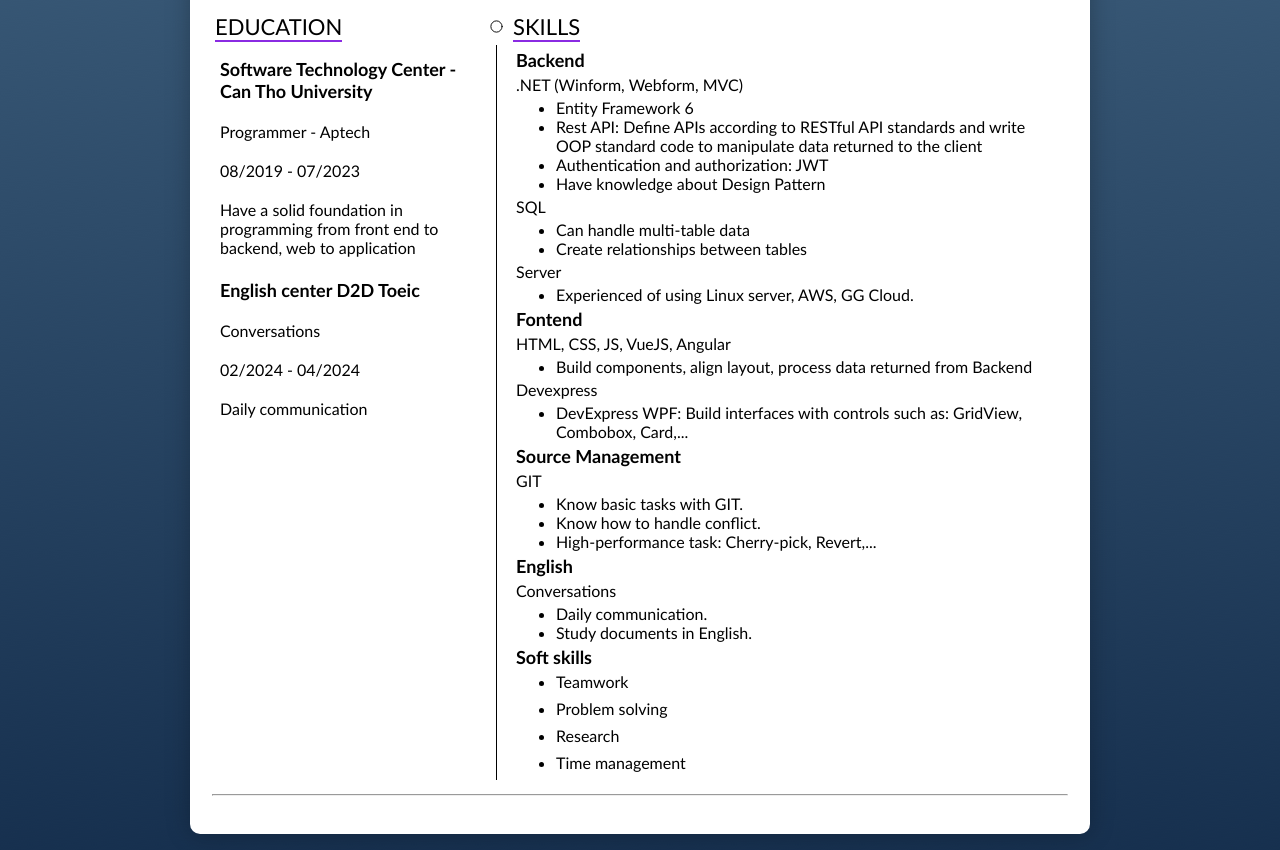
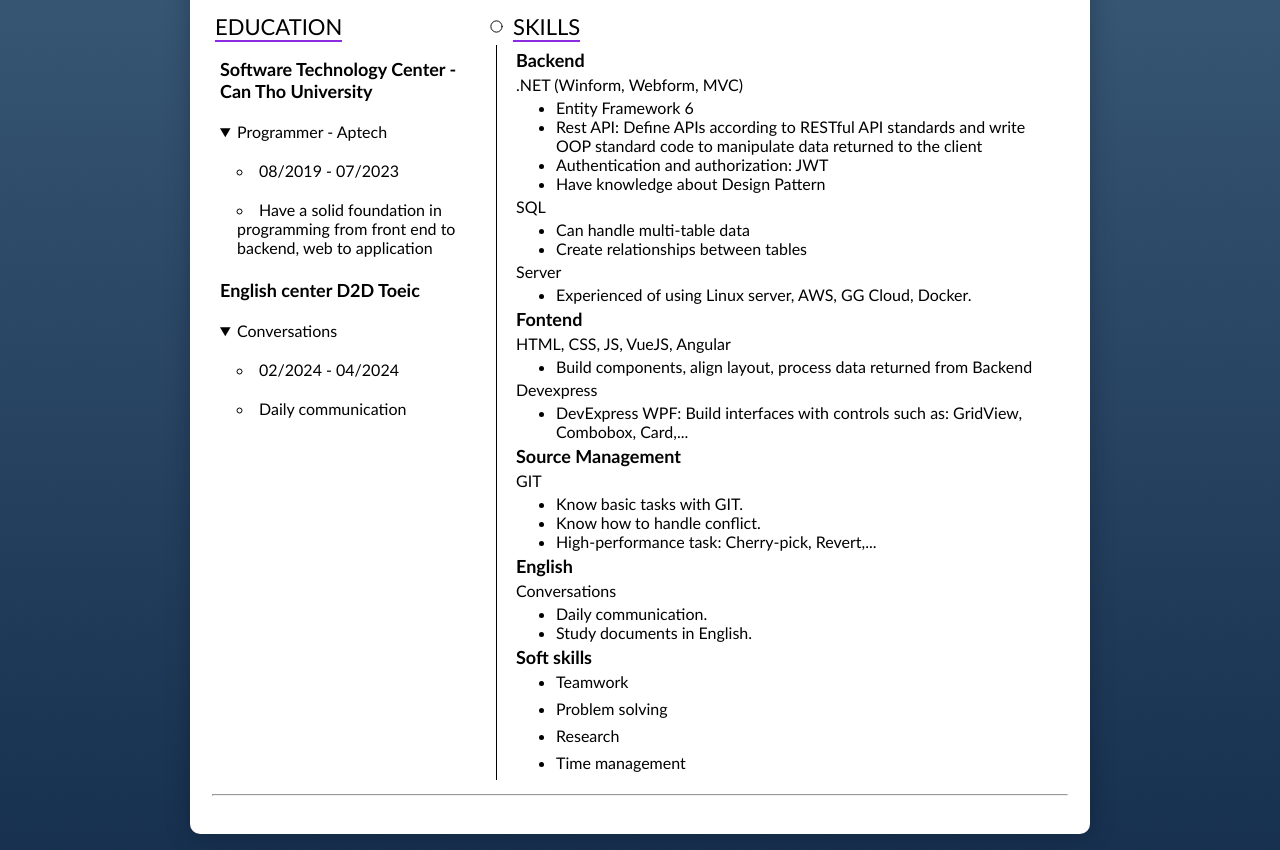
Before and after one commit to TrQuTo/CurriculumVitae, a Vue app: page / in a window 1280 px wide. Shown: the part 780-1630 px from the top of the page. Built offline with nearby package versions, Linux system fonts and the light colour scheme.

Commit message:
update info

```diff
--- a/src/components/tqtoan_cv.vue
+++ b/src/components/tqtoan_cv.vue
@@ -7,7 +7,7 @@
           <td rowspan="3">
             <div class="avt">
               <div class="circular--portrait">
-                <img v-bind:src="cv_tqtoan.personal_info.avt" alt="avt"/>
+                <img v-bind:src="cv_tqtoan.personal_info.avt" alt="avt" />
               </div>
             </div>
           </td>
@@ -21,30 +21,43 @@
           </td>
         </tr>
         <tr class="fontsize">
-          <td style="width: 250px;">
+          <td style="width: 250px">
             <a>
-              <img class="icon" src="../assets/img/calendar.svg" alt="mail-icon" />
+              <img
+                class="icon"
+                src="../assets/img/calendar.svg"
+                alt="mail-icon"
+              />
             </a>
-            <span class="content">{{ cv_tqtoan.personal_info.date_of_birth }}</span>
+            <span class="content">{{
+              cv_tqtoan.personal_info.date_of_birth
+            }}</span>
           </td>
-          <td style="width: 200px;">
+          <td style="width: 200px">
             <div>
-
               <a>
-                <img class="icon" src="../assets/img/call.svg" alt="phone-number-icon" />
+                <img
+                  class="icon"
+                  src="../assets/img/call.svg"
+                  alt="phone-number-icon"
+                />
               </a>
               <span class="content">{{ cv_tqtoan.personal_info.phone }}</span>
             </div>
           </td>
           <td>
             <a>
-              <img class="icon" src="../assets/img/location.svg" alt="location-icon" />
+              <img
+                class="icon"
+                src="../assets/img/location.svg"
+                alt="location-icon"
+              />
             </a>
             <span class="content">{{ cv_tqtoan.personal_info.address }}</span>
           </td>
         </tr>
         <tr class="fontsize">
-          <td style="width: 250px;">
+          <td style="width: 250px">
             <a>
               <img class="icon" src="../assets/img/mail.svg" alt="mail-icon" />
             </a>
@@ -52,13 +65,21 @@
           </td>
           <td>
             <a>
-              <img class="icon" src="../assets/img/logo-github.svg" alt="location-icon" />
+              <img
+                class="icon"
+                src="../assets/img/logo-github.svg"
+                alt="location-icon"
+              />
             </a>
             <span class="content">{{ cv_tqtoan.personal_info.github }}</span>
           </td>
           <td>
             <a>
-              <img class="icon" src="../assets/img/logo-linkedin.svg" alt="mail-icon" />
+              <img
+                class="icon"
+                src="../assets/img/logo-linkedin.svg"
+                alt="mail-icon"
+              />
             </a>
             <span class="content">{{ cv_tqtoan.personal_info.linkin }}</span>
           </td>
@@ -71,7 +92,7 @@
         <tr>
           <td colspan="3">
             <div class="line-title">
-              <a class="title">{{ $t('objective') }}</a>
+              <a class="title">{{ $t("objective") }}</a>
             </div>
             <p>
               {{ cv_tqtoan.objective.content }}
@@ -86,7 +107,7 @@
         <tr>
           <td colspan="3">
             <div class="line-title">
-              <a class="title">{{ $t('work-experience') }}</a>
+              <a class="title">{{ $t("work-experience") }}</a>
             </div>
           </td>
         </tr>
@@ -96,14 +117,19 @@
               <table class="table table-primary">
                 <tbody>
                   <tr>
-                    <td class="field" style="width: 270px;">
+                    <td class="field" style="width: 270px">
                       <a class="name-loca">{{ wExp.company }}</a>
                     </td>
-                    <td style="width: 20px;">
-                      <a><img class="dot" src="../assets/img/ellipse-outline.svg" alt="big-dot"></a>
+                    <td style="width: 20px">
+                      <a
+                        ><img
+                          class="dot"
+                          src="../assets/img/ellipse-outline.svg"
+                          alt="big-dot"
+                      /></a>
                     </td>
                     <td>
-                      <a style="font-weight: bold;">{{ wExp.position }}</a>
+                      <a style="font-weight: bold">{{ wExp.position }}</a>
                     </td>
                   </tr>
                   <tr>
@@ -132,24 +158,32 @@
             <table class="table table-primary">
               <tbody>
                 <tr>
-                  <td class="field" style="width: 270px;">
+                  <td class="field" style="width: 270px">
                     <div class="line-title">
-                      <a class="title">{{ $t('education') }}</a>
+                      <a class="title">{{ $t("education") }}</a>
                     </div>
                   </td>
-                  <td style="width: 20px;">
-                    <a><img class="dot" src="../assets/img/ellipse-outline.svg" alt="big-dot"></a>
+                  <td style="width: 20px">
+                    <a
+                      ><img
+                        class="dot"
+                        src="../assets/img/ellipse-outline.svg"
+                        alt="big-dot"
+                    /></a>
                   </td>
                   <td>
                     <div class="line-title">
-                      <a class="title">{{ $t('skills') }}</a>
+                      <a class="title">{{ $t("skills") }}</a>
                     </div>
                   </td>
                 </tr>
                 <tr class="work-exp">
                   <td class="education">
                     <table class="table table-primary">
-                      <template v-for="edu in cv_tqtoan.education" :key="edu.ID">
+                      <template
+                        v-for="edu in cv_tqtoan.education"
+                        :key="edu.ID"
+                      >
                         <tbody>
                           <tr>
                             <td>
@@ -157,13 +191,15 @@
                             </td>
                           </tr>
                           <tr>
-                            <td>{{ edu.major }}</td>
+                            <td>
+                              <li style="list-style-type: disclosure-open">{{ edu.major }}</li>
+                            </td>
                           </tr>
                           <tr>
-                            <td>{{ edu.duration }}</td>
+                            <td><li style="list-style-type: circle; padding-left: 17px;">{{ edu.duration }}</li></td>
                           </tr>
                           <tr>
-                            <td>{{ edu.summary }}</td>
+                            <td><li style="list-style-type: circle; padding-left: 17px;">{{ edu.summary }}</li></td>
                           </tr>
                         </tbody>
                       </template>
@@ -174,16 +210,24 @@
                   </td>
                   <td class="skills">
                     <table class="table table-primary">
-                      <template v-for="skill in cv_tqtoan.skills" :key="skill.ID">
+                      <template
+                        v-for="skill in cv_tqtoan.skills"
+                        :key="skill.ID"
+                      >
                         <tbody>
                           <tr>
                             <td class="field">
                               <a class="name-loca">{{ skill.title_skills }}</a>
                             </td>
                           </tr>
-                          <template v-for="description_skill in skill.description_skills" :key="description_skill.ID">
+                          <template
+                            v-for="description_skill in skill.description_skills"
+                            :key="description_skill.ID"
+                          >
                             <tr>
-                              <td v-if="skill.IsSoftSkills != 'true'"><a>{{ description_skill.name_skills }}</a></td>
+                              <td v-if="skill.IsSoftSkills != 'true'">
+                                <a>{{ description_skill.name_skills }}</a>
+                              </td>
                               <td v-else>
                                 <ul>
                                   <li>{{ description_skill.name_skills }}</li>
@@ -192,13 +236,15 @@
                             </tr>
                             <tr>
                               <td>
-                                <ul v-for="desc_s in description_skill.description_skills" :key="desc_s.ID">
+                                <ul
+                                  v-for="desc_s in description_skill.description_skills"
+                                  :key="desc_s.ID"
+                                >
                                   <li>{{ desc_s }}</li>
                                 </ul>
                               </td>
                             </tr>
                           </template>
-
                         </tbody>
                       </template>
                     </table>
@@ -220,240 +266,230 @@
 
 <script>
 export default {
-  name: 'TqtoanCV',
-  el: '#info-cv',
+  name: "TqtoanCV",
+  el: "#info-cv",
   data() {
-    return{
+    return {
       cvLoaded: true,
       cv_tqtoan: {
-      "personal_info": {
-        "full_name": "Tran Quoc Toan",
-        "situation": "Web Development",
-        "date_of_birth": "19/09/2001",
-        "address": "Thu Duc District, Ho Chi Minh City, Vietnam",
-        "phone": "0334243923",
-        "email": "toanquoctran190901@gmail.com",
-        "linkin": "https://www.linkedin.com/in/trqutn",
-        "github": "https://github.com/TrQuTo",
-        "avt": require("../assets/img/avt-cv-tqt.jpg")
+        personal_info: {
+          full_name: "Tran Quoc Toan",
+          situation: "Web Development",
+          date_of_birth: "19/09/2001",
+          address: "Thu Duc District, Ho Chi Minh City, Vietnam",
+          phone: "0334243923",
+          email: "toanquoctran190901@gmail.com",
+          linkin: "https://www.linkedin.com/in/trqutn",
+          github: "https://github.com/TrQuTo",
+          avt: require("../assets/img/avt-cv-tqt.jpg"),
         },
-      "objective": {
-        "content": "As a software programmer with nearly 1 year of experience in the field of developing applications and websites to manage restaurant, business and factory systems. I participate in projects following models such as: Agile Scrum, Horenso Rule, 5h1w. With the spirit of eager to learn and always train myself, I hope to find a dynamic working environment that can help me improve my professional skills and English."
+        objective: {
+          content:
+            "As a software programmer with nearly 1 year of experience in the field of developing applications and websites to manage restaurant, business and factory systems. I participate in projects following models such as: Agile Scrum, Horenso Rule, 5h1w. With the spirit of eager to learn and always train myself, I hope to find a dynamic working environment that can help me improve my professional skills and English.",
         },
-      "education": [
+        education: [
           {
-          "institution": "Software Technology Center - Can Tho University",
-          "major": "Programmer - Aptech",
-          "duration": "08/2019 - 07/2023",
-          "summary": "Have a solid foundation in programming from front end to backend, web to application"
+            institution: "Software Technology Center - Can Tho University",
+            major: "Programmer - Aptech",
+            duration: "08/2019 - 07/2023",
+            summary:
+              "Have a solid foundation in programming from front end to backend, web to application",
           },
 
           {
-          "institution": "English center D2D Toeic",
-          "major": "Conversations",
-          "duration": "02/2024 - 04/2024",
-          "summary": "Daily communication"
-        }
+            institution: "English center D2D Toeic",
+            major: "Conversations",
+            duration: "02/2024 - 04/2024",
+            summary: "Daily communication",
+          },
         ],
-      "work_experience": [
+        work_experience: [
           {
-          "company": "Individuals System (IVS)",
-          "position": "Fresher",
-          "duration": "11/2023 - 04/2024",
-          "job_description":
-          {
-            "desc1": "Participate in writing API for restaurant system management web",
-            "desc2": "Participate in building UI for the Web to manage a restaurant system, including: Reservations, cancellations, tables, table arrangement diagrams,...",
-            "desc3": "Understand the operations of a restaurant"
-          }
-
+            company: "Individuals System (IVS)",
+            position: "Fresher",
+            duration: "11/2023 - 04/2024",
+            job_description: {
+              desc1:
+                "Participate in writing API for restaurant system management web",
+              desc2:
+                "Participate in building UI for the Web to manage a restaurant system, including: Reservations, cancellations, tables, table arrangement diagrams,...",
+              desc3: "Understand the operations of a restaurant",
+            },
           },
           {
-          "company": "Individuals System (IVS)",
-          "position": "Intern",
-          "duration": "07/2023 - 11/2023",
-          "job_description":
-          {
-            "desc1": "Participate in converting factory management applications in Factories and Enterprises from Winform to Webform",
-            "desc2": "Use Devexpress to rebuild UI Controls to process data"
-          }
-
+            company: "Individuals System (IVS)",
+            position: "Intern",
+            duration: "07/2023 - 11/2023",
+            job_description: {
+              desc1:
+                "Participate in converting factory management applications in Factories and Enterprises from Winform to Webform",
+              desc2: "Use Devexpress to rebuild UI Controls to process data",
+            },
           },
           {
-          "company": "CUSC",
-          "position": "Semester 4 project",
-          "duration": "09/2022 - 12/2022",
-          "job_description":
+            company: "CUSC",
+            position: "Semester 4 project",
+            duration: "09/2022 - 12/2022",
+            job_description: {
+              desc1: "Build a website selling clothes using Java Spring MVC",
+              desc2: "https://github.com/TrQuTo/ShopJava",
+            },
+          },
+        ],
+        skills: [
           {
-            "desc1": "Build a website selling clothes using Java Spring MVC",
-            "desc2": "https://github.com/TrQuTo/ShopJava"
-          }
-
-        }
-      ],
-      "skills": [
+            title_skills: "Backend",
+            description_skills: [
               {
-          "title_skills": "Backend",
-          "description_skills": [
-            {
-              "name_skills": ".NET (Winform, Webform, MVC)",
-              "description_skills":
-              {
-                "desc_s1": "Entity Framework 6",
-                "desc_s2": "Rest API: Define APIs according to RESTful API standards and write OOP standard code to manipulate data returned to the client",
-                "desc_s3": "Authentication and authorization: JWT",
-                "desc_s4": "Have knowledge about Design Pattern"
-              }
+                name_skills: ".NET (Winform, Webform, MVC)",
+                description_skills: {
+                  desc_s1: "Entity Framework 6",
+                  desc_s2:
+                    "Rest API: Define APIs according to RESTful API standards and write OOP standard code to manipulate data returned to the client",
+                  desc_s3: "Authentication and authorization: JWT",
+                  desc_s4: "Have knowledge about Design Pattern",
+                },
               },
               {
-              "name_skills": "SQL",
-              "description_skills":
-              {
-                "desc_s1": "Can handle multi-table data",
-                "desc_s2": "Create relationships between tables"
-              }
+                name_skills: "SQL",
+                description_skills: {
+                  desc_s1: "Can handle multi-table data",
+                  desc_s2: "Create relationships between tables",
+                },
               },
               {
-              "name_skills": "Server",
-              "description_skills":
-              {
-                "desc_s1": "Experienced of using Linux server, AWS, GG Cloud."
-              }
-            }
-          ]
+                name_skills: "Server",
+                description_skills: {
+                  desc_s1: "Experienced of using Linux server, AWS, GG Cloud, Docker.",
+                },
+              },
+            ],
           },
           {
-          "title_skills": "Fontend",
-          "description_skills": [
+            title_skills: "Fontend",
+            description_skills: [
               {
-              "name_skills": "HTML, CSS, JS, VueJS, Angular",
-              "description_skills":
-              {
-                "desc_s1": "Build components, align layout, process data returned from Backend"
-              }
-
+                name_skills: "HTML, CSS, JS, VueJS, Angular",
+                description_skills: {
+                  desc_s1:
+                    "Build components, align layout, process data returned from Backend",
+                },
               },
               {
-              "name_skills": "Devexpress",
-              "description_skills":
-              {
-                "desc_s1": "DevExpress WPF: Build interfaces with controls such as: GridView, Combobox, Card,..."
-              }
-
-            }
-          ]
+                name_skills: "Devexpress",
+                description_skills: {
+                  desc_s1:
+                    "DevExpress WPF: Build interfaces with controls such as: GridView, Combobox, Card,...",
+                },
+              },
+            ],
           },
           {
-          "title_skills": "Source Management",
-          "description_skills": [
+            title_skills: "Source Management",
+            description_skills: [
               {
-              "name_skills": "GIT",
-              "description_skills":
-              {
-                "desc_s1": "Know basic tasks with GIT.",
-                "desc_s2": "Know how to handle conflict.",
-                "desc_s3": "High-performance task: Cherry-pick, Revert,..."
-              }
-            }
-          ]
+                name_skills: "GIT",
+                description_skills: {
+                  desc_s1: "Know basic tasks with GIT.",
+                  desc_s2: "Know how to handle conflict.",
+                  desc_s3: "High-performance task: Cherry-pick, Revert,...",
+                },
+              },
+            ],
           },
           {
-          "title_skills": "English",
-          "description_skills": [
+            title_skills: "English",
+            description_skills: [
               {
-              "name_skills": "Conversations",
-              "description_skills":
-              {
-                "desc_s1": "Daily communication.",
-                "desc_s2": "Study documents in English."
-              }
-            }
-          ]
+                name_skills: "Conversations",
+                description_skills: {
+                  desc_s1: "Daily communication.",
+                  desc_s2: "Study documents in English.",
+                },
+              },
+            ],
           },
           {
-          "title_skills": "Soft skills",
-          "IsSoftSkills": "true",
-          "description_skills": [
+            title_skills: "Soft skills",
+            IsSoftSkills: "true",
+            description_skills: [
               {
-              "name_skills": "Teamwork",
-              "description_skills": {}
+                name_skills: "Teamwork",
+                description_skills: {},
               },
 
               {
-              "name_skills": "Problem solving",
-              "description_skills": {}
+                name_skills: "Problem solving",
+                description_skills: {},
               },
               {
-              "name_skills": "Research",
-              "description_skills": {}
+                name_skills: "Research",
+                description_skills: {},
               },
               {
-              "name_skills": "Time management",
-              "description_skills": {}
-            }
-          ]
-        }
+                name_skills: "Time management",
+                description_skills: {},
+              },
             ],
-      "interests": [
-        "Research new technology"
-      ]
-    }
-  }
-  }
-}
+          },
+        ],
+        interests: ["Research new technology"],
+      },
+    };
+  },
+};
 </script>
 
 <!-- Add "scoped" attribute to limit CSS to this component only -->
 <style scoped>
-
-.table-responsive{
+.table-responsive {
   width: 862px;
   border-radius: 10px;
   padding: 7mm 5mm 7mm 5mm;
-  box-shadow: 0 0 25px rgba(0, 0, 0, .25);
+  box-shadow: 0 0 25px rgba(0, 0, 0, 0.25);
   margin-top: 1rem;
   margin-bottom: 1rem;
   background-color: white;
 }
 
-.table{
+.table {
   border: 1px;
   background-color: white;
 }
 
-.avt{
+.avt {
   text-align: -webkit-right;
   padding: 0 10px 10px 0;
 }
 
-.icon{
+.icon {
   width: 14px;
   height: 14px;
 }
 
-.fontsize{
+.fontsize {
   font-size: 14px;
-  td{
+  td {
     padding-right: 15px;
-      a{
+    a {
       vertical-align: -webkit-baseline-middle;
     }
   }
 }
 
-.name-candidate{
+.name-candidate {
   font-size: 35px;
   font-weight: bold;
   text-transform: uppercase;
 }
 
-.situation-cadidate{
+.situation-cadidate {
   font-size: 22px;
 }
 
-.education{
+.education {
   vertical-align: top;
-  tr{
+  tr {
     display: block;
     padding: 7px 0 7px 0;
   }
@@ -475,24 +511,24 @@ width: 100%;
   height: auto;
 }
 
-.title{
+.title {
   font-size: 22px;
   text-transform: uppercase;
 }
 
-.dot{
+.dot {
   width: 15px;
   height: 15px;
 }
 
-.line-vertical{
+.line-vertical {
   position: absolute;
   top: 0;
   bottom: 0;
   width: 100%;
 }
 
-.work-exp .line-vertical{
+.work-exp .line-vertical {
   border-left: 1px ridge black;
 }
 
@@ -500,49 +536,49 @@ height: auto;
   position: relative;
 }
 
-.work-exp .line{
+.work-exp .line {
   padding-left: 8px;
 }
 
-.work-exp .time{
+.work-exp .time {
   vertical-align: top;
   padding-left: 5px;
 }
 
-.work-exp .field{
+.work-exp .field {
   font-size: 17px;
 }
 
-.work-exp ul{
+.work-exp ul {
   margin-top: 0px;
   margin-bottom: 0px;
 }
 
-a:link{
+a:link {
   color: rgba(0, 0, 0, 0.527);
 }
 
 a:active {
-  color: rgba(0, 0, 0, .25);
+  color: rgba(0, 0, 0, 0.25);
 }
 
-.content{
+.content {
   position: relative;
   top: 2px;
   left: 5px;
 }
 
-.line-title{
+.line-title {
   display: inline-block;
   border-bottom: 2px solid blueviolet;
 }
 
-.name-loca{
+.name-loca {
   font-weight: bold;
   font-size: 18px;
 }
 
-.skills ul{
+.skills ul {
   margin-top: 0px;
   margin-bottom: 0px;
 }
```
Lines whose indentation alone changed are shown as unchanged.
